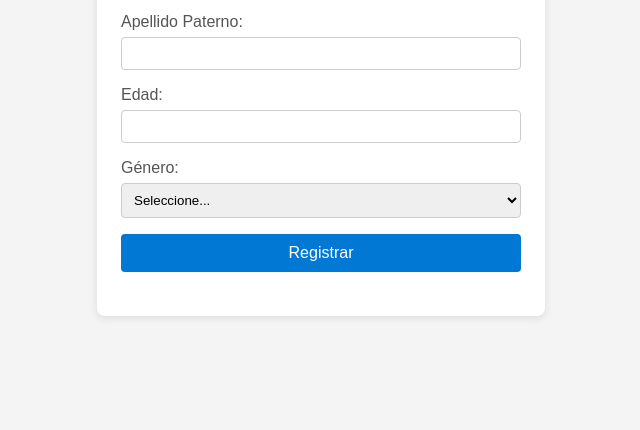
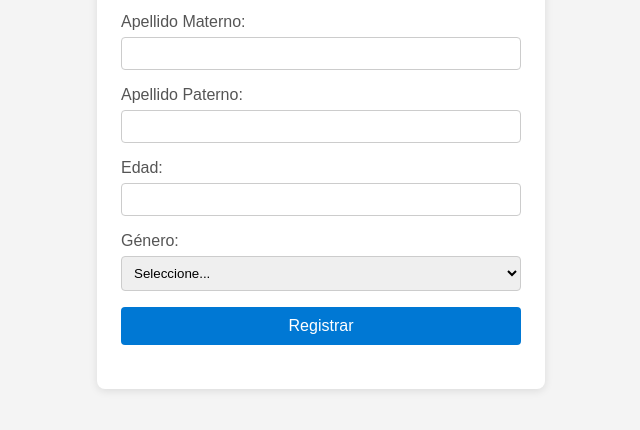
Before and after one commit to UserLab-Teia/webapp-webinar, a plain HTML site: page index.html in a window 1280 px wide. Shown: the part 222-652 px from the top of the page, without its empty margins (319-959 px from the left). Drawn offline with Linux system fonts and the light colour scheme.

Commit message:
feat(codespace): deploy new change

```diff
--- a/index.html
+++ b/index.html
@@ -15,6 +15,10 @@
             <div class="form-group">
                 <label for="nombre">Nombre:</label>
                 <input type="text" id="nombre" name="nombre(s)" required>
+            </div>
+            <div class="form-group">
+                <label for="apellidoMaterno">Apellido Materno:</label>
+                <input type="text" id="apellidoMaterno" name="apellidoMaterno" required>
             </div>
             <div class="form-group">
                 <label for="apellidoPaterno">Apellido Paterno:</label>
```
